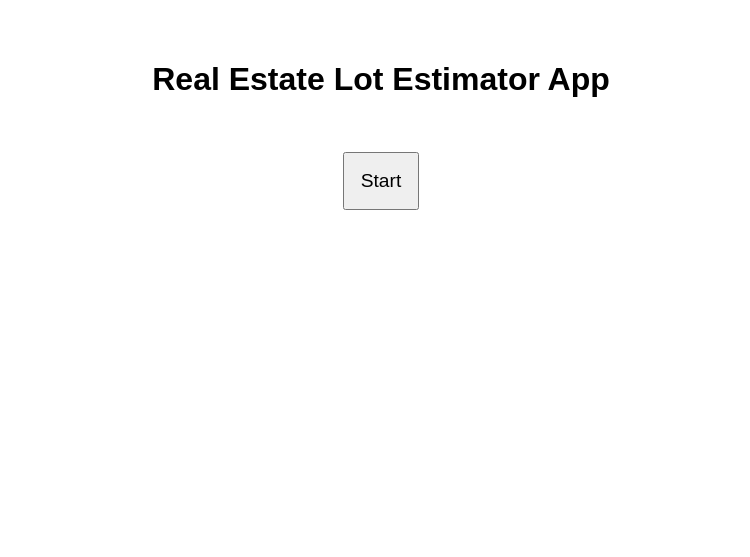
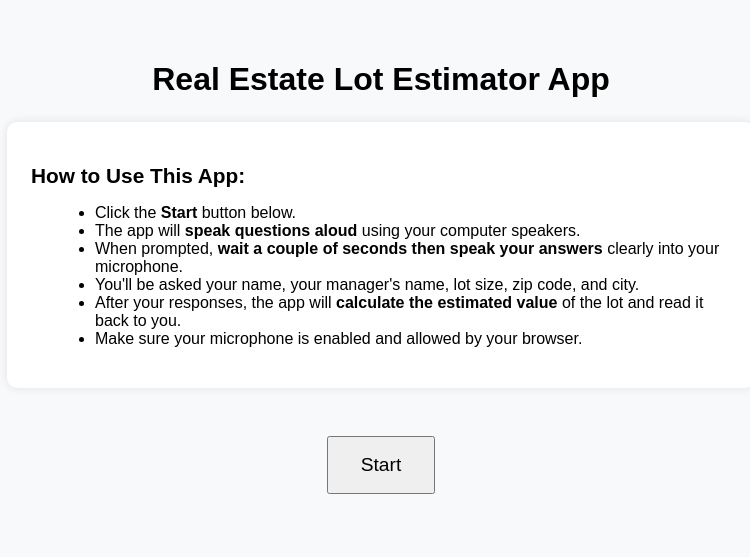
Before and after one commit to DLNAPM/real-estate-lot-estimator, a Flask app: page / in a window 1280 px wide. Shown: the top 557 px of the page, without its empty margins (259-1009 px from the left). Run offline with Flask 3, Linux system fonts and the light colour scheme.

Commit message:
Update index.html

```diff
--- a/templates/index.html
+++ b/templates/index.html
@@ -4,12 +4,57 @@
   <meta charset="UTF-8">
   <title>Real Estate Lot Estimator</title>
   <style>
-    body { font-family: Arial; text-align: center; padding: 2rem; }
-    button { font-size: 1.2rem; padding: 1rem; margin-top: 2rem; }
+    body {
+      font-family: Arial, sans-serif;
+      text-align: center;
+      padding: 2rem;
+      background-color: #f8f9fa;
+    }
+    button {
+      font-size: 1.2rem;
+      padding: 1rem 2rem;
+      margin-top: 1.5rem;
+    }
+    #instructions {
+      max-width: 700px;
+      margin: 1.5rem auto;
+      background: #ffffff;
+      padding: 1.5rem;
+      border-radius: 10px;
+      box-shadow: 0 0 10px rgba(0,0,0,0.1);
+      text-align: left;
+    }
+    #instructions h2 {
+      font-size: 1.3rem;
+      margin-bottom: 0.5rem;
+    }
+    #instructions ul {
+      list-style: disc;
+      margin-left: 1.5rem;
+      text-align: left;
+    }
+    #status {
+      font-weight: bold;
+      margin-top: 2rem;
+    }
   </style>
 </head>
 <body>
   <h1>Real Estate Lot Estimator App</h1>
+
+  <!-- 🔹 Instructions Section -->
+  <div id="instructions">
+    <h2>How to Use This App:</h2>
+    <ul>
+      <li>Click the <strong>Start</strong> button below.</li>
+      <li>The app will <strong>speak questions aloud</strong> using your computer speakers.</li>
+      <li>When prompted, <strong>wait a couple of seconds then speak your answers</strong> clearly into your microphone.</li>
+      <li>You'll be asked your name, your manager's name, lot size, zip code, and city.</li>
+      <li>After your responses, the app will <strong>calculate the estimated value</strong> of the lot and read it back to you.</li>
+      <li>Make sure your microphone is enabled and allowed by your browser.</li>
+    </ul>
+  </div>
+
   <button onclick="startApp()">Start</button>
   <p id="status"></p>
 
@@ -66,7 +111,7 @@
       })
       .then(response => response.json())
       .then(data => {
-        const estimateText = `The estimated value of the lot in ${data.city}, ${data.zipCode} is $${data.estimate}`;
+        const estimateText = `So ${name}, of ${manager}'s Team, we have your results.  The estimated value of the lot in ${data.city}, ${data.zipCode} is $${data.estimate} using the Estimate Multiplier of $127 per square foot rate.`;
         document.getElementById("status").innerText = estimateText;
         speak(estimateText);
       });
@@ -76,6 +121,7 @@
       answers = [];
       askQuestion(0);
     }
+
   </script>
 </body>
 </html>
```
